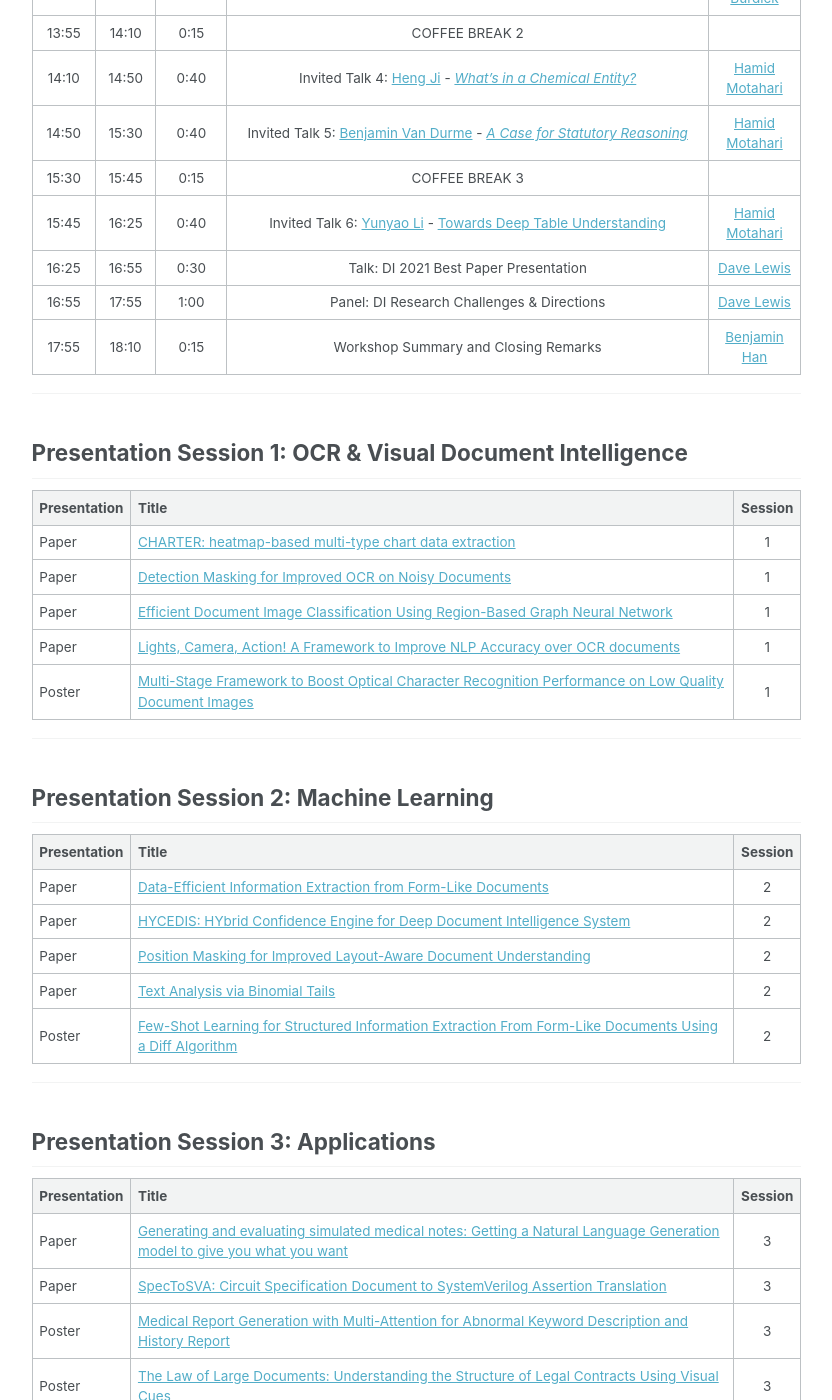
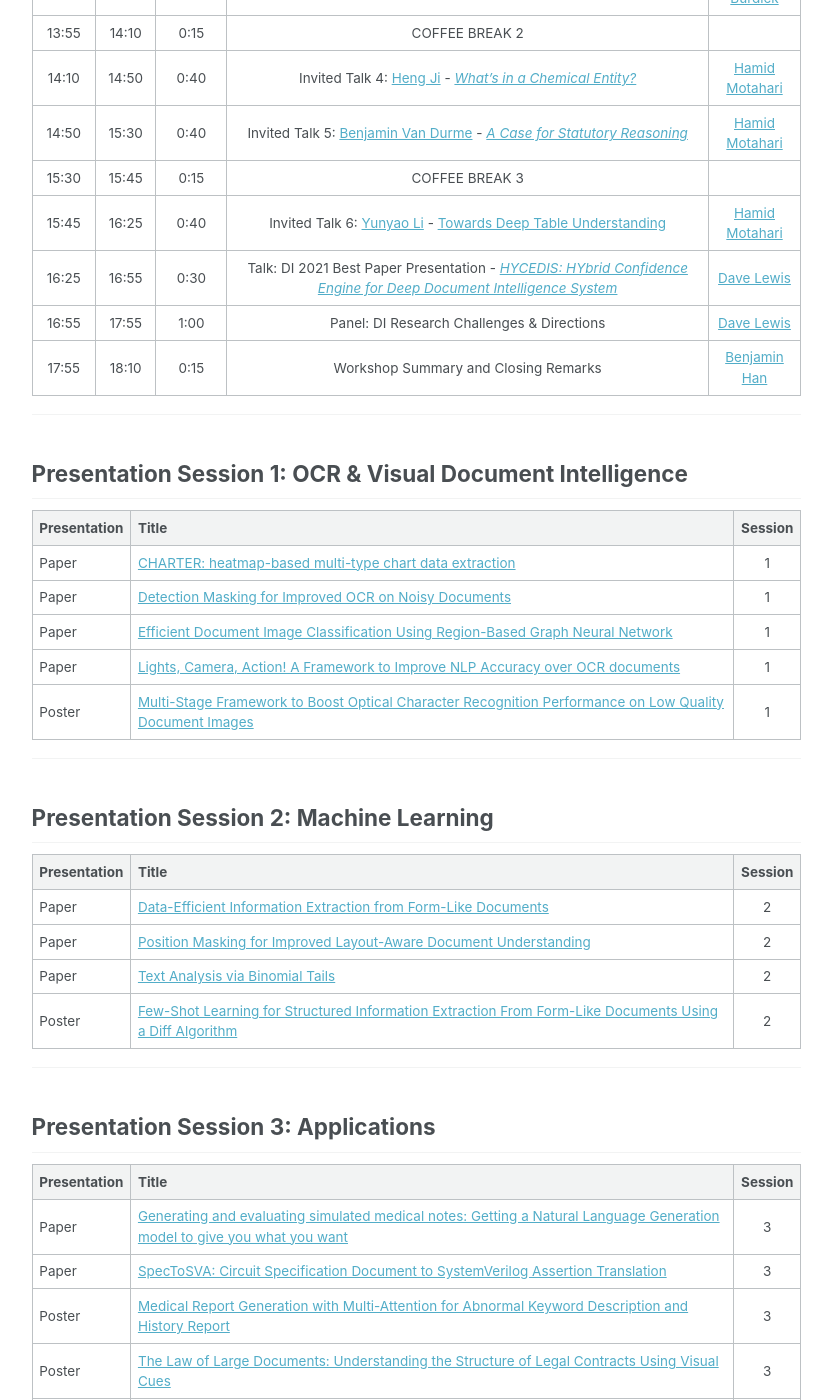
Before and after one commit to document-intelligence/DI-2022, a Jekyll site: the page built from _pages/program.md, in a window 1280 px wide and 1400 px high, scrolled down 789 px. Shown: the whole window, without its empty margins (250-1082 px from the left). Built offline with Jekyll 4.4.1, drawn with Linux system fonts in a browser that asks for light colours; part of the change alters nothing that is shown.

Commit message:
Update program.md

```diff
--- a/_pages/program.md
+++ b/_pages/program.md
@@ -25,7 +25,7 @@ permalink: /program/
 | 14:50 	| 15:30 	| 0:40 	| Invited Talk 5: [Benjamin Van Durme](https://www.cs.jhu.edu/~vandurme/) - [_A Case for Statutory Reasoning_](https://document-intelligence.github.io/DI-2021/talks/#talk_benjamin)	| [Hamid Motahari](https://www.linkedin.com/in/hamidmotahari/) |
 | 15:30 	| 15:45  	| 0:15 	| COFFEE BREAK 3 	|  	|
 | 15:45 	| 16:25  	| 0:40 	| Invited Talk 6: [Yunyao Li](https://researcher.watson.ibm.com/researcher/view.php?person=us-yunyaoli) - [Towards Deep Table Understanding](https://document-intelligence.github.io/DI-2021/talks/#talk_yunyao)	| [Hamid Motahari](https://www.linkedin.com/in/hamidmotahari/)	|
-| 16:25  	| 16:55  	| 0:30 	| Talk: DI 2021 Best Paper Presentation 	| [Dave Lewis](https://www.linkedin.com/in/daviddlewis/) |
+| 16:25  	| 16:55  	| 0:30 	| <a name="best_paper"/>Talk: DI 2021 Best Paper Presentation - _[HYCEDIS: HYbrid Confidence Engine for Deep Document Intelligence System](https://document-intelligence.github.io/DI-2021/papers/#paper_8)_ | [Dave Lewis](https://www.linkedin.com/in/daviddlewis/) |
 | 16:55  	| 17:55  	| 1:00 	| Panel: DI Research Challenges & Directions 	| [Dave Lewis](https://www.linkedin.com/in/daviddlewis/) |
 | 17:55 	| 18:10 	| 0:15 	| Workshop Summary and Closing Remarks 	| [Benjamin Han](https://www.linkedin.com/in/benjaminhan/)	|
 
@@ -48,7 +48,6 @@ permalink: /program/
 | Presentation | Title | Session |
 |:- |:- |:-: |
 | Paper | [Data-Efficient Information Extraction from Form-Like Documents](https://document-intelligence.github.io/DI-2021/papers/#paper_13) | 2 |
-| Paper | [HYCEDIS: HYbrid Confidence Engine for Deep Document Intelligence System](https://document-intelligence.github.io/DI-2021/papers/#paper_8) | 2 |
 | Paper | [Position Masking for Improved Layout-Aware Document Understanding](https://document-intelligence.github.io/DI-2021/papers/#paper_21) | 2 |
 | Paper | [Text Analysis via Binomial Tails](https://document-intelligence.github.io/DI-2021/papers/#paper_15) | 2 |
 | Poster | [Few-Shot Learning for Structured Information Extraction From Form-Like Documents Using a Diff Algorithm](https://document-intelligence.github.io/DI-2021/papers/#paper_3) | 2 |
```
